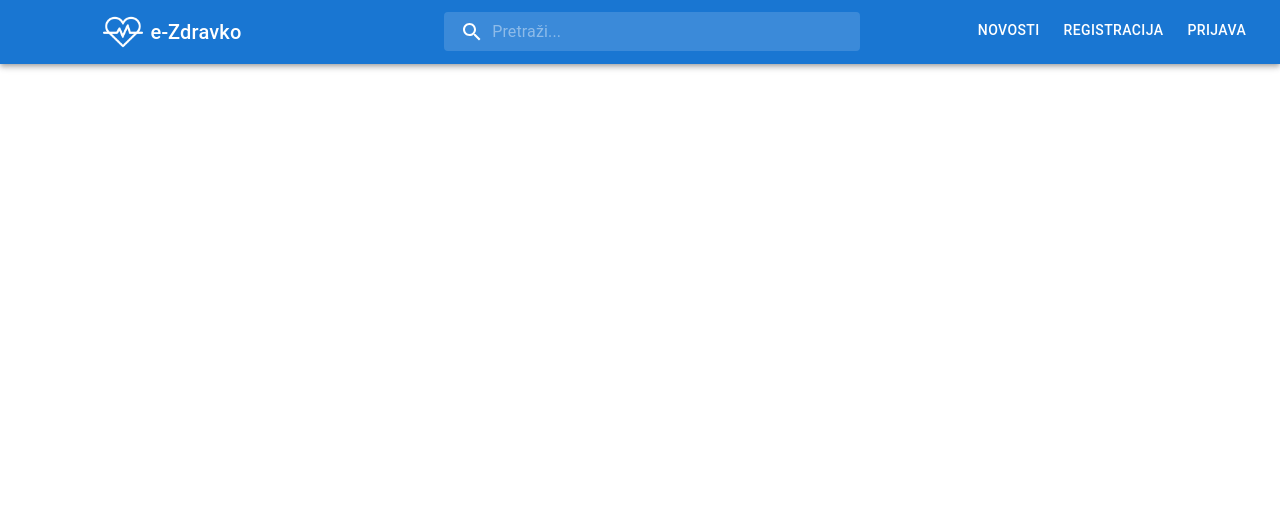
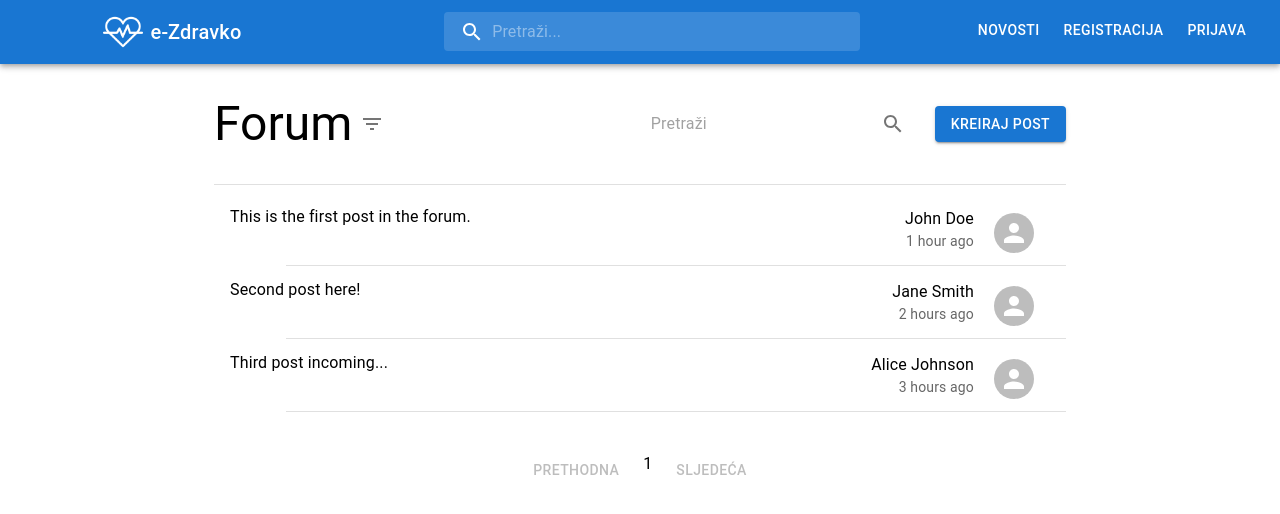
Before and after one commit to e-Smajic/e-zdravko, a React (Create React App) app: page /forum in a window 1280 px wide. Shown: the top 514 px of the page. Built offline with nearby package versions, Linux system fonts and the light colour scheme.

Commit message:
Dodana komponenta za izlistavanje tema foruma

```diff
--- a/src/App.js
+++ b/src/App.js
@@ -10,6 +10,7 @@ import NewsArticle from './components/news/NewsArticle';
 import FAQPage from './components/faq/Faq';
 import ContactPage from './components/contacts/Contacts';
 import ProfilePage from './components/user-profile/UserProfile';
+import ForumList from './components/forum/ForumList';
 
 function App() {
   return (
@@ -40,6 +41,9 @@ function App() {
         <Routes>
           <Route path="/user" element={<ProfilePage />} />
         </Routes>
+        <Routes>
+        <Route path="/forum" element={<ForumList />} />
+        </Routes>
       </Router>
     </div>
   );
--- /dev/null
+++ b/src/components/forum/ForumList.js
@@ -0,0 +1,123 @@
+import React from 'react';
+import { Container, Typography, Box, Paper, Button, Divider, List, ListItem, ListItemText, ListItemAvatar, Avatar, InputBase, IconButton, Menu, MenuItem } from '@mui/material';
+import { Search as SearchIcon, FilterList as FilterListIcon } from '@mui/icons-material';
+
+const ForumList = () => {
+  const [anchorEl, setAnchorEl] = React.useState(null);
+  const [currentPage, setCurrentPage] = React.useState(1);
+
+  const handleFilterClick = (event) => {
+    setAnchorEl(event.currentTarget);
+  };
+
+  const handleFilterClose = () => {
+    setAnchorEl(null);
+  };
+
+  const handleFilterSelect = (filter) => {
+    console.log(filter); // You can implement your filter logic here
+    setAnchorEl(null);
+  };
+
+  const handlePageChange = (newPage) => {
+    setCurrentPage(newPage);
+  };
+
+  // Dummy posts data for demonstration
+  const posts = [
+    {
+      id: 1,
+      author: 'John Doe',
+      date: '1 hour ago',
+      content: 'This is the first post in the forum.',
+    },
+    {
+      id: 2,
+      author: 'Jane Smith',
+      date: '2 hours ago',
+      content: 'Second post here!',
+    },
+    {
+      id: 3,
+      author: 'Alice Johnson',
+      date: '3 hours ago',
+      content: 'Third post incoming...',
+    },
+    // Add more posts here
+  ];
+
+  // Pagination configuration
+  const postsPerPage = 5;
+  const totalPages = Math.ceil(posts.length / postsPerPage);
+  const startIndex = (currentPage - 1) * postsPerPage;
+  const endIndex = startIndex + postsPerPage;
+  const currentPosts = posts.slice(startIndex, endIndex);
+
+  return (
+    <Container maxWidth="md" style={{ marginTop: '2rem' }}>
+      <Box display="flex" justifyContent="space-between" alignItems="center" mb={4}>
+        <Box display="flex" alignItems="center">
+          <Typography variant="h3" component="h1">
+            Forum
+          </Typography>
+          <IconButton onClick={handleFilterClick}>
+            <FilterListIcon />
+          </IconButton>
+          <Menu
+            anchorEl={anchorEl}
+            open={Boolean(anchorEl)}
+            onClose={handleFilterClose}
+          >
+            <MenuItem onClick={() => handleFilterSelect('Danas')}>Danas</MenuItem>
+            <MenuItem onClick={() => handleFilterSelect('Ove sedmice')}>Ove sedmice</MenuItem>
+            <MenuItem onClick={() => handleFilterSelect('Ovaj mjesec')}>Ovaj mjesec</MenuItem>
+            <MenuItem onClick={() => handleFilterSelect('Sve')}>Sve</MenuItem>
+          </Menu>
+        </Box>
+        <Box display="flex" alignItems="center">
+          <Paper component="form" elevation={0} sx={{ p: '2px 4px', display: 'flex', alignItems: 'center', width: 'auto' }}>
+            <InputBase
+              sx={{ ml: 1, flex: 1 }}
+              placeholder="Pretraži"
+              inputProps={{ 'aria-label': 'search posts' }}
+            />
+            <IconButton type="submit" sx={{ p: '10px' }} aria-label="search">
+              <SearchIcon />
+            </IconButton>
+          </Paper>
+          <Button variant="contained" color="primary" sx={{ ml: 2 }}>Kreiraj Post</Button>
+        </Box>
+      </Box>
+      <Divider />
+      <List>
+        {currentPosts.map((post) => (
+            <React.Fragment key={post.id}>
+            <ListItem alignItems="flex-start" sx={{ justifyContent: 'space-between' }}>
+                <ListItemText>
+                {post.content}
+                </ListItemText>
+                <Box display="flex" alignItems="center">
+                <ListItemText
+                    primary={post.author}
+                    secondary={post.date}
+                    sx={{ textAlign: 'right' }}
+                />
+                <ListItemAvatar sx={{ marginLeft: '20px' }}>
+                    <Avatar alt={post.author} />
+                </ListItemAvatar>
+                </Box>
+            </ListItem>
+            <Divider variant="inset" component="li" />
+            </React.Fragment>
+        ))}
+      </List>
+      <Box mt={4} display="flex" justifyContent="center">
+        <Button disabled={currentPage === 1} onClick={() => handlePageChange(currentPage - 1)}>Prethodna</Button>
+        <Typography variant="body1" component="div" sx={{ mx: 2 }}>{currentPage}</Typography>
+        <Button disabled={currentPage === totalPages} onClick={() => handlePageChange(currentPage + 1)}>Sljedeća</Button>
+      </Box>
+    </Container>
+  );
+};
+
+export default ForumList;
```
Also changed, not shown: src/components/contacts/Contacts.css (deleted), src/components/faq/Faq.css (deleted), src/components/home/Home.css (deleted), src/components/login/Login.css (deleted), src/components/news/News.css (deleted), src/components/news/NewsArticle.css (deleted), src/components/register/Register.css (deleted), src/components/user-profile/UserProfile.css (deleted).
